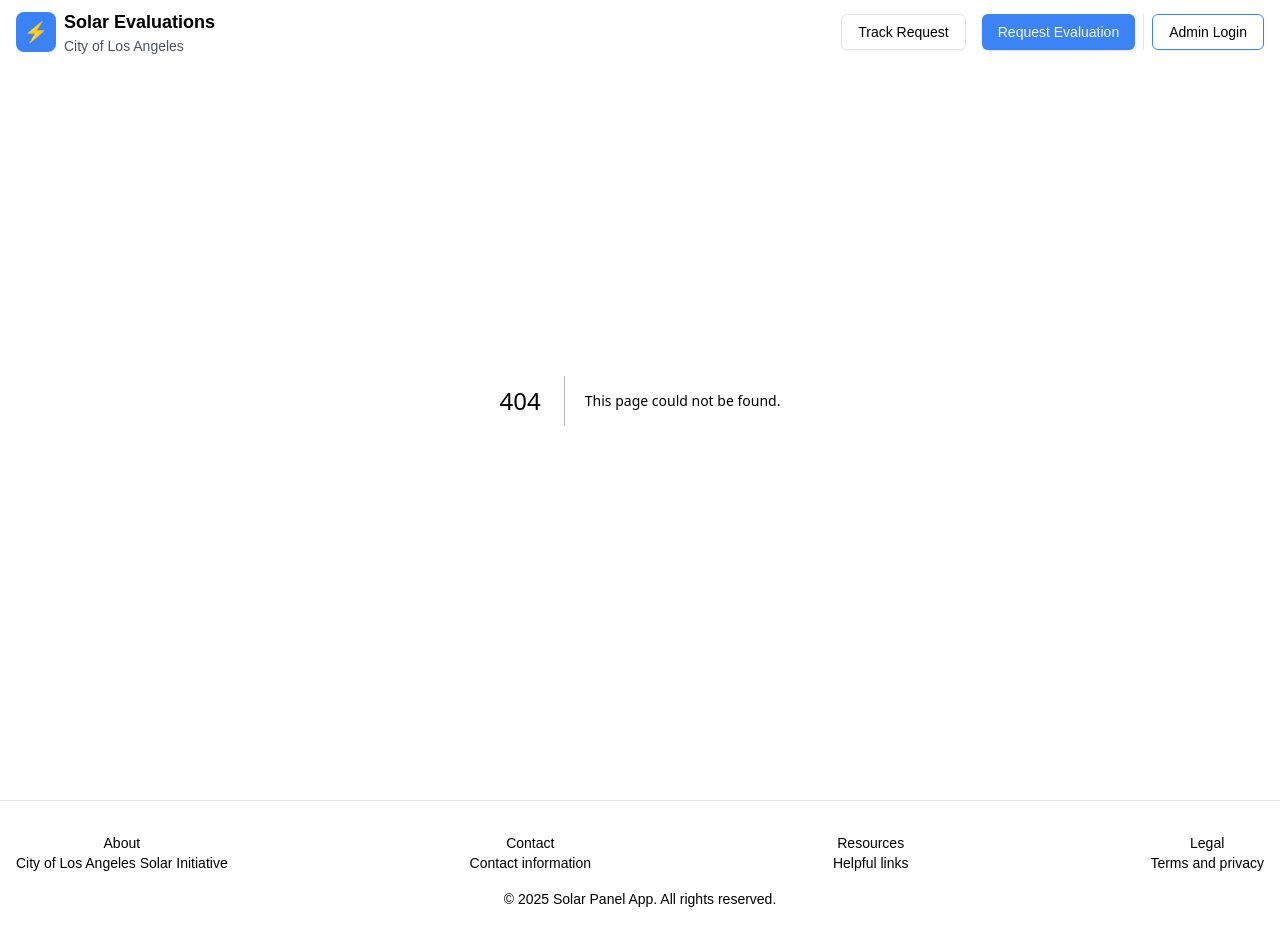
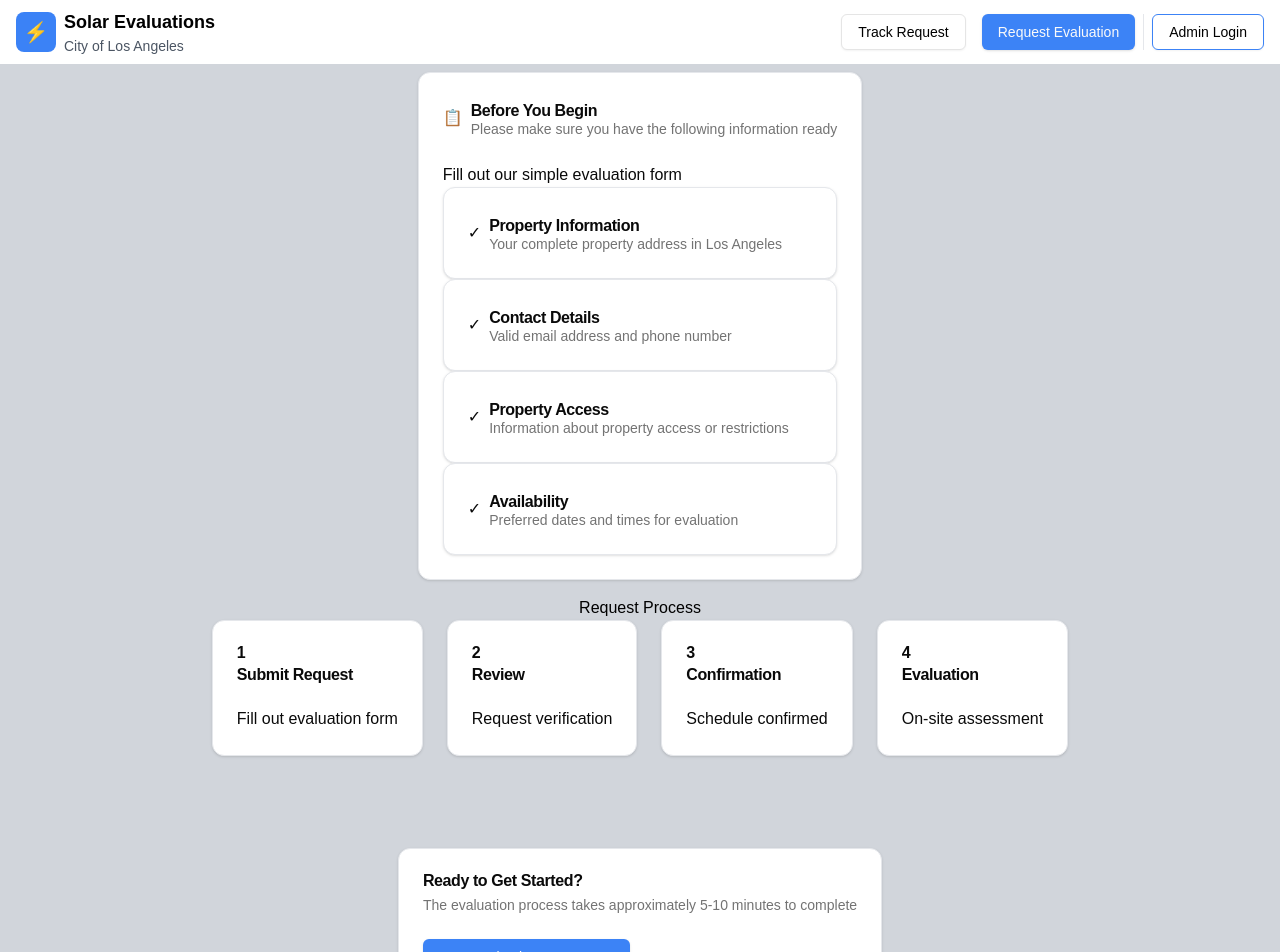
Before and after one commit to chingu-voyages/v52-tier3-team-33, a Next.js app in the folder solar-panel/: page /public/evaluate in a window 1280 px wide. Before the commit this address had no page. Shown: the top 952 px of the page. Built offline with nearby package versions, Linux system fonts and the light colour scheme.

Commit message:
Create evaluation info page
Create page that user see after requesting evaluation

```diff
--- a/solar-panel/src/app/public/adopt/cta.tsx
+++ b/solar-panel/src/app/public/adopt/cta.tsx
@@ -1,3 +1,5 @@
+import Link from "next/link";
+
 import { Button } from "@/components/ui/button";
 
 export default function CTA(): React.ReactNode {
@@ -8,7 +10,11 @@ export default function CTA(): React.ReactNode {
     >
       <h1>Ready to Get Started?</h1>
       <p>Schedule your free solar panel evaluation today</p>
-      <Button>Request Evaluation</Button>
+      <Link href="/public/evaluate">
+        <Button variant="default" size="lg">
+          Request Evaluation
+        </Button>
+      </Link>
     </section>
   );
 }
--- a/solar-panel/src/app/public/adopt/hero.tsx
+++ b/solar-panel/src/app/public/adopt/hero.tsx
@@ -1,14 +1,20 @@
+import Link from "next/link";
+
 import { Button } from "@/components/ui/button";
 
 export default function Hero(): React.ReactNode {
   return (
-    <div className="flex max-h-96 min-h-80 w-full flex-col items-center justify-center bg-gray-300 bg-[url('../../public/img/hero-img.png')] bg-cover bg-center">
+    <div className="flex max-h-96 min-h-80 w-full flex-col items-center justify-center bg-[url('../../public/img/hero-img.png')] bg-cover bg-center">
       <h1>Free Solar Panel Evaluation</h1>
       <p>
         Get a professional assessment of your property&apos;s solar potential
         from city-approved specialists
       </p>
-      <Button>Request an Evaluation</Button>
+      <Link href="/public/evaluate">
+        <Button variant="default" size="lg">
+          Request an Evaluation
+        </Button>
+      </Link>
     </div>
   );
 }
--- /dev/null
+++ b/solar-panel/src/app/public/evaluate/adopt/cta.tsx
@@ -0,0 +1,34 @@
+import { Button } from "@/components/ui/button";
+import {
+  Card,
+  CardContent,
+  CardDescription,
+  CardHeader,
+  CardTitle,
+} from "@/components/ui/card";
+
+export default function CTA(): React.ReactNode {
+  return (
+    <section
+      className="flex max-h-96 min-h-80 w-full flex-col items-center justify-center bg-gray-300"
+      id="cta"
+    >
+      <Card>
+        <CardHeader>
+          <CardTitle>Ready to Get Started?</CardTitle>
+          <CardDescription>
+            <p>
+              The evaluation process takes approximately 5-10 minutes to
+              complete
+            </p>
+          </CardDescription>
+        </CardHeader>
+        <CardContent>
+          <Button>
+            Start Evaluation Process <span>→</span>
+          </Button>
+        </CardContent>
+      </Card>
+    </section>
+  );
+}
--- /dev/null
+++ b/solar-panel/src/app/public/evaluate/adopt/process-steps.tsx
@@ -0,0 +1,47 @@
+import { Card, CardContent, CardHeader, CardTitle } from "@/components/ui/card";
+
+export default function ProcessSteps(): React.ReactNode {
+  return (
+    <section className="flex w-full max-w-full flex-col items-center justify-between px-4 py-2">
+      <h1>Request Process</h1>
+      <div className="flex gap-6">
+        <Card>
+          <CardHeader>
+            <CardTitle>1</CardTitle>
+            <CardTitle>Submit Request</CardTitle>
+          </CardHeader>
+          <CardContent>
+            <p>Fill out evaluation form</p>
+          </CardContent>
+        </Card>
+        <Card>
+          <CardHeader>
+            <CardTitle>2</CardTitle>
+            <CardTitle>Review</CardTitle>
+          </CardHeader>
+          <CardContent>
+            <p>Request verification</p>
+          </CardContent>
+        </Card>
+        <Card>
+          <CardHeader>
+            <CardTitle>3</CardTitle>
+            <CardTitle>Confirmation</CardTitle>
+          </CardHeader>
+          <CardContent>
+            <p>Schedule confirmed</p>
+          </CardContent>
+        </Card>
+        <Card>
+          <CardHeader>
+            <CardTitle>4</CardTitle>
+            <CardTitle>Evaluation</CardTitle>
+          </CardHeader>
+          <CardContent>
+            <p>On-site assessment</p>
+          </CardContent>
+        </Card>
+      </div>
+    </section>
+  );
+}
--- /dev/null
+++ b/solar-panel/src/app/public/evaluate/adopt/requirements-card.tsx
@@ -0,0 +1,72 @@
+import {
+  Card,
+  CardContent,
+  CardDescription,
+  CardHeader,
+  CardTitle,
+} from "@/components/ui/card";
+
+export default function RequirementsCard(): React.ReactNode {
+  return (
+    <div className="flex w-full max-w-full flex-col items-center justify-between px-4 py-2">
+      <Card>
+        <CardHeader className="flex flex-row items-center justify-start gap-2">
+          <div>📋</div>
+          <div>
+            <CardTitle>Before You Begin</CardTitle>
+            <CardDescription>
+              <p>Please make sure you have the following information ready</p>
+            </CardDescription>
+          </div>
+        </CardHeader>
+        <CardContent>
+          <p>Fill out our simple evaluation form</p>
+          <Card>
+            <CardHeader className="flex flex-row items-center justify-start gap-2">
+              <div>✓</div>
+              <div>
+                <CardTitle>Property Information</CardTitle>
+                <CardDescription>
+                  <p>Your complete property address in Los Angeles</p>
+                </CardDescription>
+              </div>
+            </CardHeader>
+          </Card>
+          <Card>
+            <CardHeader className="flex flex-row items-center justify-start gap-2">
+              <div>✓</div>
+              <div>
+                <CardTitle>Contact Details</CardTitle>
+                <CardDescription>
+                  <p>Valid email address and phone number</p>
+                </CardDescription>
+              </div>
+            </CardHeader>
+          </Card>
+          <Card>
+            <CardHeader className="flex flex-row items-center justify-start gap-2">
+              <div>✓</div>
+              <div>
+                <CardTitle>Property Access</CardTitle>
+                <CardDescription>
+                  <p>Information about property access or restrictions</p>
+                </CardDescription>
+              </div>
+            </CardHeader>
+          </Card>
+          <Card>
+            <CardHeader className="flex flex-row items-center justify-start gap-2">
+              <div>✓</div>
+              <div>
+                <CardTitle>Availability</CardTitle>
+                <CardDescription>
+                  <p>Preferred dates and times for evaluation</p>
+                </CardDescription>
+              </div>
+            </CardHeader>
+          </Card>
+        </CardContent>
+      </Card>
+    </div>
+  );
+}
--- /dev/null
+++ b/solar-panel/src/app/public/evaluate/page.tsx
@@ -0,0 +1,13 @@
+import CTA from "./adopt/cta";
+import ProcessSteps from "./adopt/process-steps";
+import RequirementsCard from "./adopt/requirements-card";
+
+export default function EvaluateInfo(): React.ReactNode {
+  return (
+    <section className="flex min-h-screen w-full flex-col items-center justify-start bg-gray-300">
+      <RequirementsCard />
+      <ProcessSteps />
+      <CTA />
+    </section>
+  );
+}
--- a/solar-panel/src/app/public/page.tsx
+++ b/solar-panel/src/app/public/page.tsx
@@ -9,7 +9,7 @@ import Process from "@/app/public/adopt/process";
 
 export default function Main(): React.ReactNode {
   return (
-    <div className="flex min-h-screen w-full flex-col items-center justify-start pt-[64px]">
+    <div className="flex min-h-screen w-full flex-col items-center justify-start">
       <Hero />
       {/* TODO: Add SectionSecondaryNavigation if needed */}
       {/* <SectionSecondaryNavigation /> */}
--- a/solar-panel/src/components/layout/header.tsx
+++ b/solar-panel/src/components/layout/header.tsx
@@ -6,7 +6,7 @@ import { Button } from "@/components/ui/button";
 
 export default function Header(): React.ReactNode {
   return (
-    <header className="h-16; fixed inset-x-0 top-0 z-50 w-full bg-white/80 backdrop-blur-sm">
+    <header className="h-16 w-full bg-white backdrop-blur-sm">
       <div className="flex w-full max-w-full items-center justify-between px-4 py-2">
         <Link href="/" className="flex items-center gap-2">
           <div className="flex size-10 items-center justify-center rounded-lg bg-blue-500 text-xl text-white">
@@ -23,7 +23,7 @@ export default function Header(): React.ReactNode {
             <Link href="/auth/login/user">
               <Button variant="outline">Track Request</Button>
             </Link>
-            <Link href="/auth/login/user">
+            <Link href="/public/evaluate">
               <Button variant="default">Request Evaluation</Button>
             </Link>
           </div>
```
